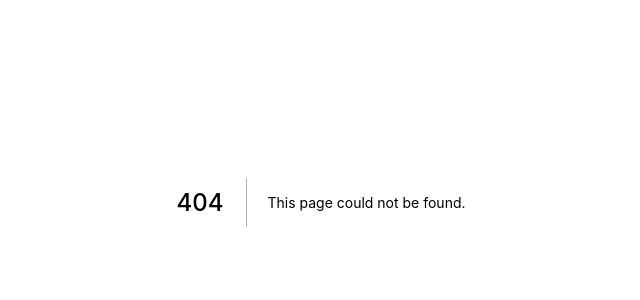
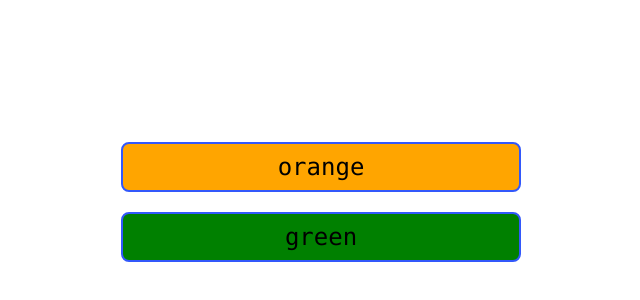
Before and after one commit to razor267/fullstats-vacancy-test, a Next.js app: page /qqq in a window 1280 px wide. Before the commit this address had no page. Shown: the part 198-498 px from the top of the page, without its empty margins (319-959 px from the left). Built offline with nearby package versions, Linux system fonts and the light colour scheme.

Commit message:
add styled-components

```diff
--- a/package.json
+++ b/package.json
@@ -16,12 +16,14 @@
     "react-dom": "18.1.0",
     "react-redux": "^8.0.1",
     "redux": "^4.2.0",
-    "sass": "^1.51.0"
+    "sass": "^1.51.0",
+    "styled-components": "^5.3.5"
   },
   "devDependencies": {
     "@types/node": "17.0.31",
     "@types/react": "18.0.8",
     "@types/react-dom": "18.0.3",
+    "@types/styled-components": "^5.1.25",
     "eslint": "8.14.0",
     "eslint-config-next": "12.1.6",
     "typescript": "4.6.4"
--- /dev/null
+++ b/pages/qqq.tsx
@@ -0,0 +1,55 @@
+import React from 'react'
+import styled, {createGlobalStyle} from 'styled-components'
+
+const Global = createGlobalStyle`
+  * {
+  margin: 0;
+  padding: 0;
+  box-sizing: border-box;
+  font-size: 24px;
+  font-family: 'Consolas', sans-serif;
+  }
+  `
+
+type HeaderSCType = {
+    primary?: string
+}
+const HeaderSC = styled.div<HeaderSCType>`
+  border: 2px solid var(--blue);
+  border-radius: 8px;
+  background: ${({primary}) => primary || 'green'};
+  height: 50px;
+  max-height: 50px;
+  width: 400px;
+  display: grid;
+  align-items: center;
+  justify-items: center;
+  align-self: center;
+  justify-self: center;
+  cursor: pointer;
+  &:hover {
+    border: 2px solid red;
+    color: var(--white);
+  }
+  `
+
+const WrapperSC = styled.div`
+  display: grid;
+  gap: 20px;
+  position: relative;
+  top: calc(100vh/2 - 60px);
+  `
+
+const Qqq = () => {
+    return (
+        <>
+            <Global/>
+            <WrapperSC>
+                <HeaderSC primary='orange'>orange</HeaderSC>
+                <HeaderSC>green</HeaderSC>
+            </WrapperSC>
+        </>
+    )
+}
+
+export default Qqq
```
Also changed, not shown: 1 other file (tests, documents, lock files or other folders).
